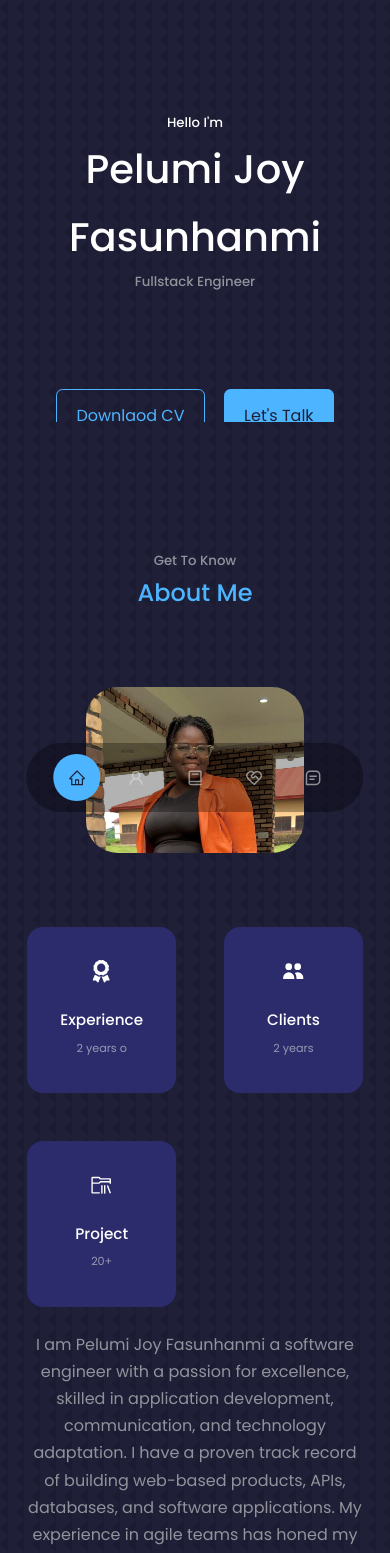
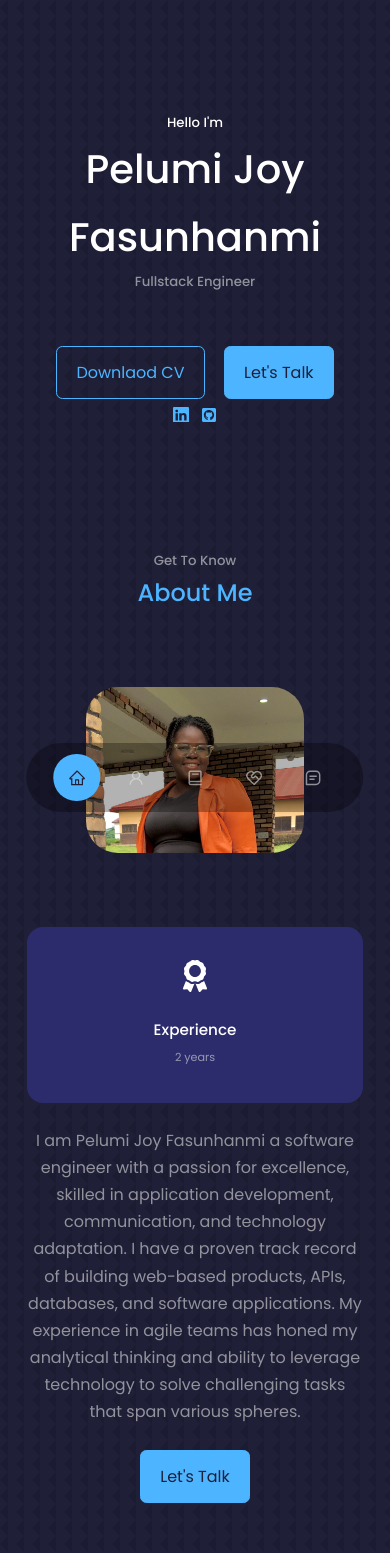
Before and after one commit to PELUMIJOY/Portfolio, a React (Create React App) app: page / in a window 390 px wide. Shown: the top 1553 px of the page. Built offline with nearby package versions, Linux system fonts and the light colour scheme.

Commit message:
about-updated

```diff
--- a/src/components/About/About.css
+++ b/src/components/About/About.css
@@ -31,13 +31,14 @@
 
 .about_cards{
     display: grid;
-    grid-template-columns: repeat(3, 1fr);
-    gap:1.5rem;
+    /* grid-template-columns: repeat(3, 1fr); */
+    /* gap:1.5rem; */
 }
 .about__card{
     background: var(--color-bg-variant);
     border: 1px solid transparent;
     border-radius: 1rem;
+    justify-content: center;
     padding: 2rem;
     text-align: center;
     transition:var(--transition)
@@ -51,7 +52,7 @@
 
 .about__icons{
     color: var(--colour-primary);
-    font-size: 1.4rem;
+    font-size: 2rem;
     margin-bottom: 1rem;
 }
 
@@ -92,10 +93,10 @@
             width:65%;
             margin: 0 auto 3rem;
     }
-    .about_cards{
+    /* .about_cards{
         grid-template-columns: 1fr 1fr;
         gap: 3rem;
-    }
+    } */
     .about__content{
         text-align: center;
     }
--- a/src/components/About/About.jsx
+++ b/src/components/About/About.jsx
@@ -23,9 +23,9 @@ const About = () => {
             <article className="about__card">
               <FaAward className="about__icons" />
               <h5>Experience</h5>
-              <small>2 years o</small>
+              <small>2 years </small>
             </article>
-            <article className="about__card">
+            {/* <article className="about__card">
               <HiUsers className="about__icons" />
               <h5>Clients</h5>
               <small>2 years </small>
@@ -34,7 +34,7 @@ const About = () => {
               <VscFolderLibrary className="about__icons" />
               <h5>Project</h5>
               <small>20+</small>
-            </article>
+            </article> */}
           </div>
           <p>
             I am Pelumi Joy Fasunhanmi a software engineer with a passion for
--- a/src/components/Experience/Experience.css
+++ b/src/components/Experience/Experience.css
@@ -64,7 +64,7 @@
             gap: 1rem;
         }
 
-        .experience_container > dive{
+        .experience_container > div{
             width:100%;
             padding: 2rem 1rem;
         }
--- a/src/components/Header/Header.css
+++ b/src/components/Header/Header.css
@@ -8,6 +8,7 @@ header{
     text-align: center;
     height: 100%;
     position: relative;
+
 }
 /******************CTA*******************/
 .cta {
@@ -15,6 +16,8 @@ header{
     display: flex;
     justify-content: center;
     gap: 1.2rem;
+    padding: 5px 0px;
+
 }
 /*******************HeaderSocil*********************/
 .header_social {
@@ -65,16 +68,51 @@ bottom: 2rem;
 header{
     height: 30hv;
 }
+.cta {
+    margin-top:3rem ;
+}
 }
 
 @media screen and (max-width: 600px){
     header{
         height: 50vh;
     }
-    .header_social, .scroll_down{
+.scroll_down{
         display: none;
 
     }
 
+    /* .header_social {
+        flex-direction: row;
+        justify-content: center;
+        position: relative;
+        margin: 2rem auto;
+        text-align: center;
 
+    }
+    .header_social::after {
+        content: none;
+
+    }  */
 }
+@media screen and (max-width: 600px){
+    header{
+        height: 50vh;
+
+    }
+   .scroll_down{
+    display: none;
+    }
+    .header_social {
+        flex-direction: row;
+        justify-content: center;
+        position: relative;
+        margin: 2rem auto;
+        text-align: center;
+
+    }
+    .header_social::after {
+        content: none;
+
+    }
+}
--- a/src/components/Portfolio/Portfolio.jsx
+++ b/src/components/Portfolio/Portfolio.jsx
@@ -21,17 +21,12 @@ const Portfolio = () => {
 
     {
       id: 4,
-      title: "AnimaFarm",
-      demo: " https://animafarm.onrender.com",
-    },
-    {
-      id: 5,
-      title:"Book Management Application",
+      title:"Book Management Application (Backend)",
       demo: "https://github.com/PELUMIJOY/BookLibrary",
     },
 
     {
-      id: 6,
+      id: 5,
       title: "Static Residence website",
       demo: "https://cool-life.netlify.app/",
     },
```
